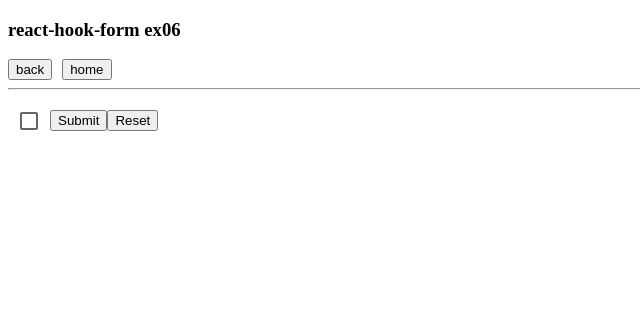
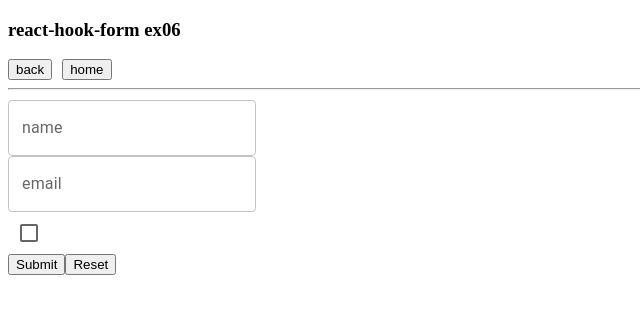
Before and after one commit to ddoolla/react_demo, a React (Vite) app: page /react-hook-form/ex06 in a window 1280 px wide. Shown: the top 314 px of the page, without its empty margins (0-640 px from the left). Built offline with nearby package versions, Linux system fonts and the light colour scheme.

Commit message:
react-hook-form ex0ex07, ex08 추가 및 ex06 수정

```diff
--- /dev/null
+++ b/src/components/Menu.tsx
@@ -0,0 +1,18 @@
+import BasicButton from "./button/BasicButton.tsx";
+
+interface MenuProps {
+    text: string;
+    url: string;
+    title: string;
+}
+
+const Menu = ({text, url, title}: MenuProps) => {
+    return (
+        <div style={{display: 'flex', alignItems: 'center', gap: 10}}>
+            <BasicButton text={text} url={url} />
+            <span>{title}</span>
+        </div>
+    )
+}
+
+export default Menu
--- a/src/features/react-hook-form/RhfEx06.tsx
+++ b/src/features/react-hook-form/RhfEx06.tsx
@@ -1,6 +1,6 @@
 import TitleHeader from "../../components/TitleHeader.tsx";
-import {Controller, SubmitHandler, useForm} from "react-hook-form";
-import {Checkbox} from "@mui/material";
+import {Controller, SubmitHandler, useForm, useWatch} from "react-hook-form";
+import {Checkbox, TextField} from "@mui/material";
 
 /**
  * 외부 라이브러리 사용 시 Controller 컴포넌트 사용 예제
@@ -8,38 +8,93 @@ import {Checkbox} from "@mui/material";
  */
 
 interface IFormInput {
-    TextField: string;
+    name: string;
+    email: string;
     MyCheckbox: boolean;
 }
 
 const RhfEx06 = () => {
-    const {handleSubmit, control, reset} = useForm<IFormInput>({
+    const {
+        handleSubmit,
+        control,
+        reset,
+        watch,
+        formState: {errors},
+    } = useForm<IFormInput>({
+        // mode: "onChange", // 입력하면서 바로 검증
+        // reValidateMode: "onBlur", // 변경된 항목에 대해 blur 시 재검증
         defaultValues: {
+            name: '',
+            email: '',
             MyCheckbox: false,
         }
     });
 
     const onSubmit: SubmitHandler<IFormInput> = (data) => console.log(data);
 
+    const showExtra = watch('MyCheckbox');
+    const showExtra2 = useWatch({control, name: 'MyCheckbox'}) // 성능상 조금 더 좋다고 ?..
+
     return (
         <div>
             <TitleHeader title={'react-hook-form ex06'} />
             <div>
                 <form onSubmit={handleSubmit(onSubmit)}>
-                    <Controller
-                        name={"MyCheckbox"}
-                        control={control}
-                        rules={{ required: true }}
-                        render={({field}) => <Checkbox {...field} checked={field.value}/>}
-                    />
+                    <div>
+                        <Controller
+                            name={"name"}
+                            control={control}
+                            rules={{ required: "이름을 입력해 주세요." }}
+                            render={({field}) => (
+                                <TextField
+                                    {...field}
+                                    label="name"
+                                    error={!!errors.name}
+                                    helperText={errors.name?.message}
+                                />
+                            )}
+                        />
+                    </div>
+                    <div>
+                        <Controller
+                            name={"email"}
+                            control={control}
+                            rules={{
+                                required: "이메일은 필수입니다.",
+                                pattern: {
+                                    value: /^[\w-.]+@([\w-]+\.)+[\w-]{2,4}$/,
+                                    message: "유효한 이메일 형식이 아닙니다."
+                                },
+                            }}
+                            render={({field}) => (
+                                <TextField
+                                    {...field}
+                                    label="email"
+                                    error={!!errors.email}
+                                    helperText={errors.email?.message}
+                                />
+                            )}
+                        />
+                    </div>
+                    <div>
+                        <Controller
+                            name={"MyCheckbox"}
+                            control={control}
+                            rules={{ required: true }}
+                            render={({field}) => (
+                                <Checkbox
+                                    {...field}
+                                    checked={field.value}
+                                />
+                            )}
+                        />
+                        {showExtra && <p>Watch: hello!</p>}
+                        {showExtra2 && <p>useWatch: hello!</p>}
+                    </div>
                     <input type="submit"/>
                     <button
                         type="button"
-                        onClick={() =>
-                        reset({
-                            MyCheckbox: false,
-                        })}
-                    >Reset</button>
+                        onClick={() => reset({name: '', email: '', MyCheckbox: false,})}>Reset</button>
                 </form>
             </div>
         </div>
--- /dev/null
+++ b/src/features/react-hook-form/RhfEx07.tsx
@@ -0,0 +1,47 @@
+import {useController, UseControllerProps, useForm} from "react-hook-form";
+import TitleHeader from "../../components/TitleHeader.tsx";
+
+/**
+ * useController 훅 사용 예제
+ */
+type FormValues = {
+    FirstName: string;
+}
+
+const Input = (props: UseControllerProps<FormValues>) => {
+    const {field, fieldState} = useController(props);
+
+    return (
+        <div>
+            <input {...field} placeholder={props.name} />
+            <p>{fieldState.isTouched && "Touched"}</p>
+            <p>{fieldState.isDirty && "Dirty"}</p>
+            <p>{fieldState.invalid ? "invalid" : "valid"}</p>
+        </div>
+    )
+}
+
+const RhfEx07 = () => {
+    const {handleSubmit, control} = useForm<FormValues>({
+        defaultValues: {
+            FirstName: "",
+        },
+        mode: "onChange",
+    });
+
+    const onSubmit = (data: FormValues) => console.log(data);
+
+    return (
+        <div>
+            <TitleHeader title={'react-hook-form ex07'} />
+            <div>
+                <form onSubmit={handleSubmit(onSubmit)}>
+                    <Input control={control} name="FirstName" rules={{required: true}} />
+                    <input type="submit"/>
+                </form>
+            </div>
+        </div>
+    )
+}
+
+export default RhfEx07;
--- /dev/null
+++ b/src/features/react-hook-form/RhfEx08.tsx
@@ -0,0 +1,53 @@
+import TitleHeader from "../../components/TitleHeader.tsx";
+import {SubmitHandler, useForm} from "react-hook-form";
+
+/**
+ * 에러 처리 예제
+ */
+interface formValues {
+    name: string;
+    mail: string;
+}
+
+const RhfEx08 = () => {
+    const {register, formState: {errors}, handleSubmit} = useForm<formValues>();
+    const onSubmit: SubmitHandler<formValues> = (data) => console.log(data);
+
+    return (
+        <div>
+            <TitleHeader title={'react-hook-form ex08'}/>
+            <div>
+                <form onSubmit={handleSubmit(onSubmit)}>
+                    <div>
+                        <input
+                            {...register("name", {required: true, minLength: 2})}
+                            aria-invalid={errors.name ? "true" : "false"}
+                        />
+                        {errors.name?.type === "required" && (
+                            <p>이름을 입력해 주세요.</p>
+                        )}
+                        {errors.name?.type === "minLength" && (
+                            <p>두 글자 이상 입력해 주세요.</p>
+                        )}
+                    </div>
+                    <div>
+                        <input
+                            {...register("mail", {
+                                required: "이메일 주소를 입력해 주세요.",
+                                pattern: {
+                                    value: /^[\w-.]+@([\w-]+\.)+[\w-]{2,4}$/,
+                                    message: "유효한 이메일 형식이 아닙니다."
+                                }
+                            })}
+                            aria-invalid={errors.mail ? "true" : "false"}
+                        />
+                        {errors.mail && <p>{errors.mail.message}</p>}
+                    </div>
+                    <input type="submit"/>
+                </form>
+            </div>
+        </div>
+    )
+}
+
+export default RhfEx08;
--- a/src/pages/react-hook-form/RhfTestPage.tsx
+++ b/src/pages/react-hook-form/RhfTestPage.tsx
@@ -1,17 +1,19 @@
 import TitleHeader from "../../components/TitleHeader.tsx";
-import BasicButton from "../../components/button/BasicButton.tsx";
+import Menu from "../../components/Menu.tsx";
 
 const RhfTestPage = () => {
 
     return (
         <div style={{display: 'flex', flexDirection: 'column', gap: 2}}>
             <TitleHeader title={"react-hook-form test"}/>
-            <BasicButton text={'ex01'} url={'/react-hook-form/ex01'} />
-            <BasicButton text={'ex02'} url={'/react-hook-form/ex02'} />
-            <BasicButton text={'ex03'} url={'/react-hook-form/ex03'} />
-            <BasicButton text={'ex04'} url={'/react-hook-form/ex04'} />
-            <BasicButton text={'ex05'} url={'/react-hook-form/ex05'} />
-            <BasicButton text={'ex06'} url={'/react-hook-form/ex06'} />
+            <Menu text={'ex01'} url={'/react-hook-form/ex01'} title={'기본 예제'} />
+            <Menu text={'ex02'} url={'/react-hook-form/ex02'} title={'필드 등록 예제'} />
+            <Menu text={'ex03'} url={'/react-hook-form/ex03'} title={'검증 적용 방법 예제'} />
+            <Menu text={'ex04'} url={'/react-hook-form/ex04'} title={'기존 폼 통합 예제'} />
+            <Menu text={'ex05'} url={'/react-hook-form/ex05'} title={'외부 UI 라이브러리 통합 예제'} />
+            <Menu text={'ex06'} url={'/react-hook-form/ex06'} title={'Controller 컴포넌트 사용 예제'} />
+            <Menu text={'ex07'} url={'/react-hook-form/ex07'} title={'useController 훅 사용 예제'} />
+            <Menu text={'ex08'} url={'/react-hook-form/ex08'} title={'에러 처리 예제'} />
         </div>
     )
 }
--- a/src/routes/AppRoutes.tsx
+++ b/src/routes/AppRoutes.tsx
@@ -15,6 +15,8 @@ import RhfEx03 from "../features/react-hook-form/RhfEx03.tsx";
 import RhfEx04 from "../features/react-hook-form/RhfEx04.tsx";
 import RhfEx05 from "../features/react-hook-form/RhfEx05.tsx";
 import RhfEx06 from "../features/react-hook-form/RhfEx06.tsx";
+import RhfEx07 from "../features/react-hook-form/RhfEx07.tsx";
+import RhfEx08 from "../features/react-hook-form/RhfEx08.tsx";
 
 /**
  * 중첩 Route 쓸라면 상위 컴포넌트에 Outlet 있어야 함.
@@ -45,6 +47,8 @@ const AppRoutes = () => {
                 <Route path={"ex04"} element={<RhfEx04 />} />
                 <Route path={"ex05"} element={<RhfEx05 />} />
                 <Route path={"ex06"} element={<RhfEx06 />} />
+                <Route path={"ex07"} element={<RhfEx07 />} />
+                <Route path={"ex08"} element={<RhfEx08 />} />
             </Route>
 
             <Route path={"react-hook-form-mui"}>
```
